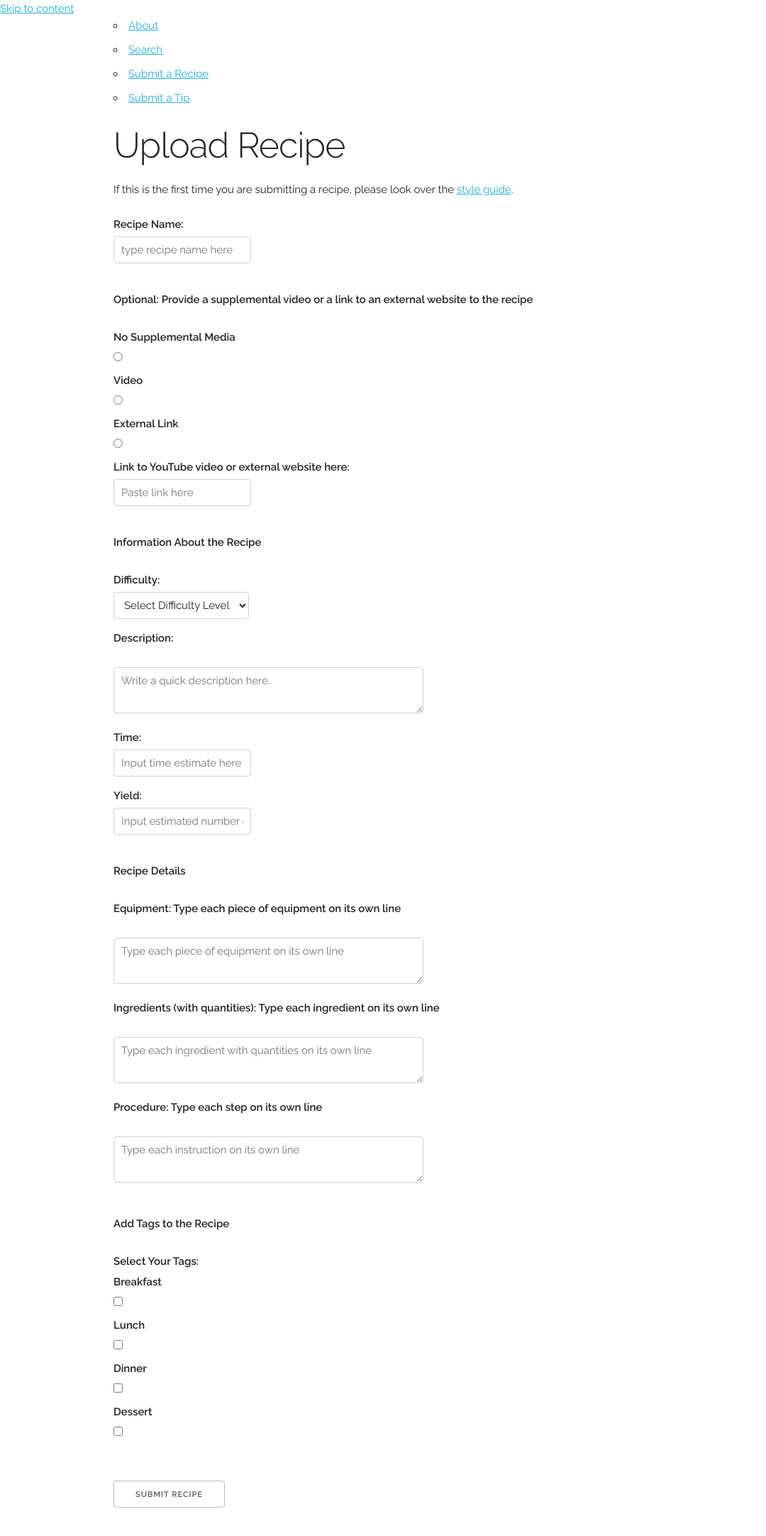
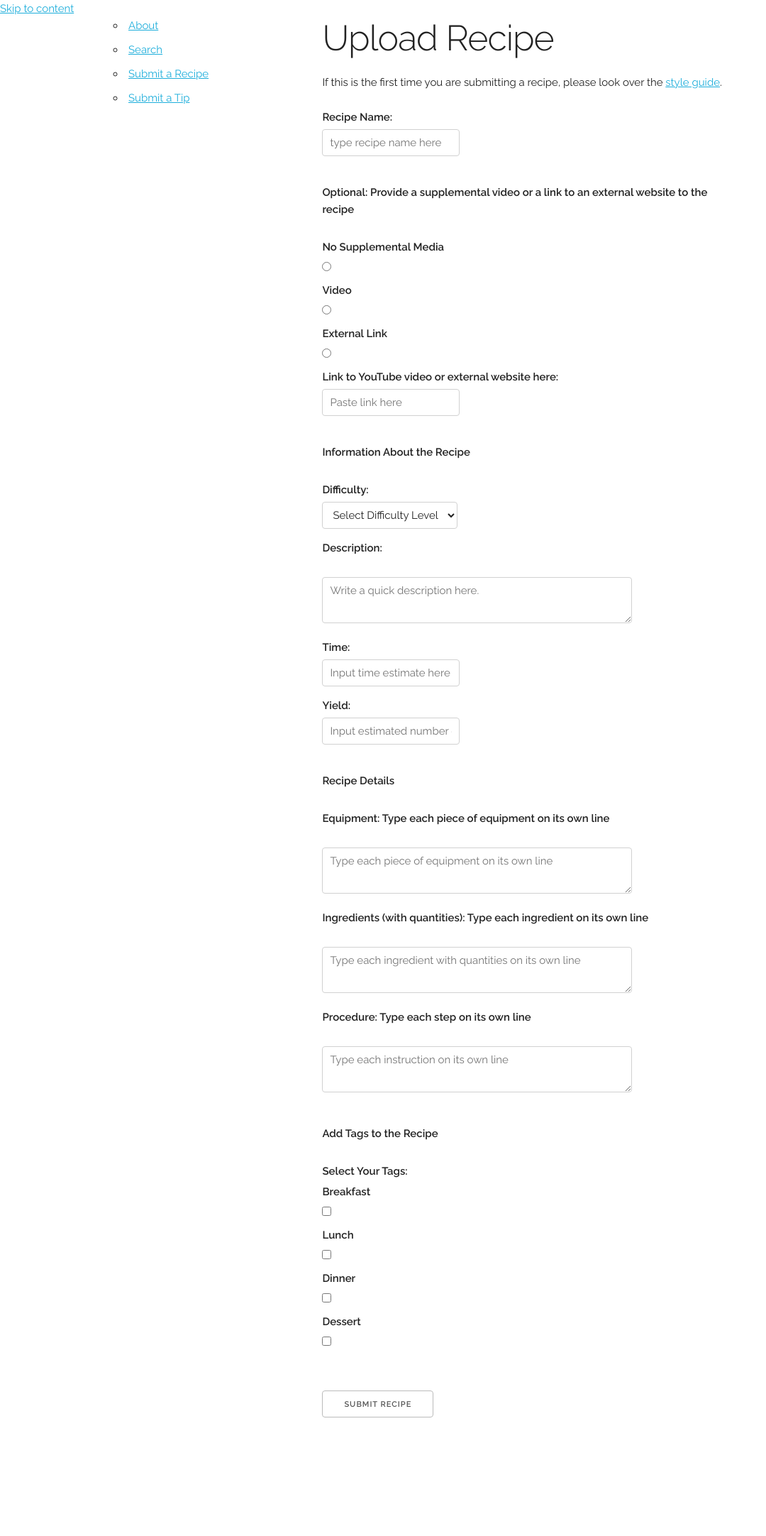
Before and after one commit to arianaolson419/AccessibleCooking, a Flask app: page /upload_recipe in a window 1280 px wide. Shown: the whole page at 71% size, without its empty margins (0-1080 px from the left). After the commit the page ends 1997 px from the top, so only its background shows below. Run offline with Flask 2, Linux system fonts and the light colour scheme.

Commit message:
Add container div

```diff
--- a/app/templates/upload_recipe_form.html
+++ b/app/templates/upload_recipe_form.html
@@ -4,6 +4,7 @@
 <meta name="description" content="form to input recipe information to submit to the database">
 {% endblock %}
 {% block body %}
+<div class="container">
 		<div class="nine columns">
 			<h1>Upload Recipe</h1>
 			<p>If this is the first time you are submitting a recipe, please look over the <a href="/styleguide">style guide</a>.</p>
@@ -114,4 +115,6 @@
 			<br><br>
 			<input type="submit" name="submit_recipe" value="Submit Recipe">
 	</form>
+		</div>
+</div>
 {% endblock %}
```
